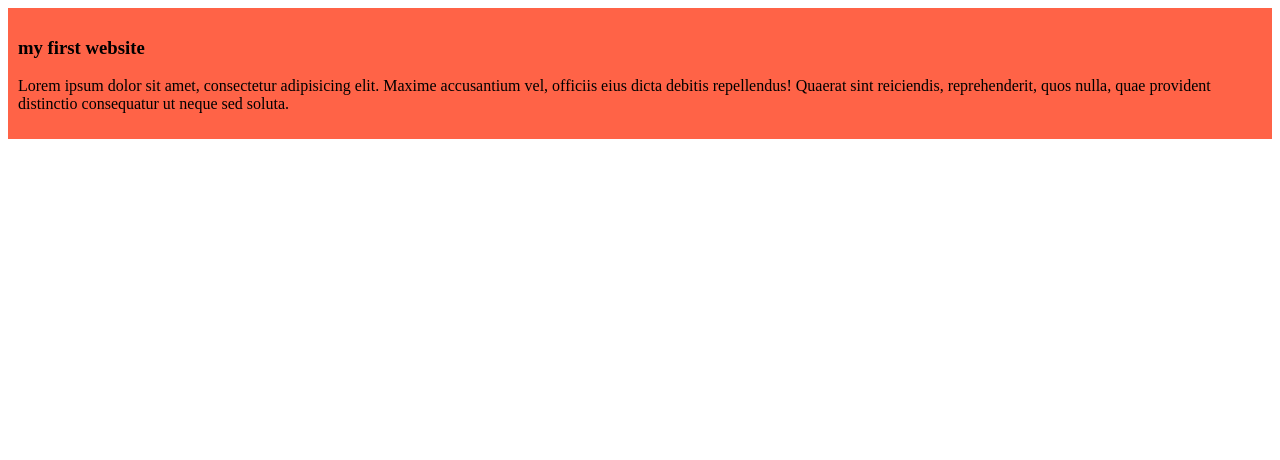
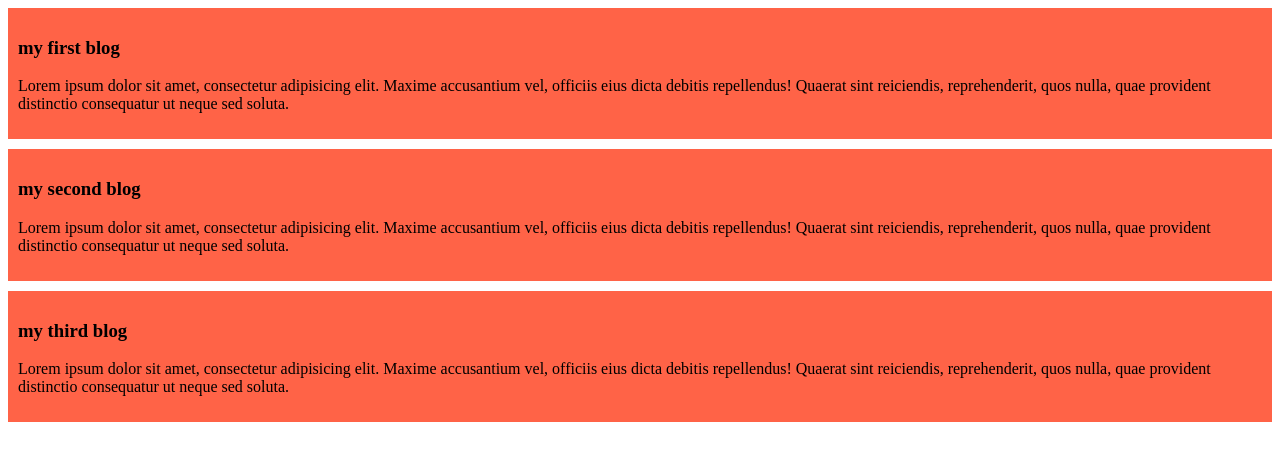
Before and after one commit to arif-5223/my-simple-website-, a plain HTML site: page index.html in a window 1280 px wide. Drawn offline with Linux system fonts and the light colour scheme.

Commit message:
added the second and third blog

```diff
--- a/index.html
+++ b/index.html
@@ -8,7 +8,15 @@
 </head>
 <body>
     <div>
-        <h3>my first website</h3>
+        <h3>my first blog</h3>
+        <p>Lorem ipsum dolor sit amet, consectetur adipisicing elit. Maxime accusantium vel, officiis eius dicta debitis repellendus! Quaerat sint reiciendis, reprehenderit, quos nulla, quae provident distinctio consequatur ut neque sed soluta.</p>
+    </div>
+    <div>
+        <h3>my second blog</h3>
+        <p>Lorem ipsum dolor sit amet, consectetur adipisicing elit. Maxime accusantium vel, officiis eius dicta debitis repellendus! Quaerat sint reiciendis, reprehenderit, quos nulla, quae provident distinctio consequatur ut neque sed soluta.</p>
+    </div>
+    <div>
+        <h3>my third blog</h3>
         <p>Lorem ipsum dolor sit amet, consectetur adipisicing elit. Maxime accusantium vel, officiis eius dicta debitis repellendus! Quaerat sint reiciendis, reprehenderit, quos nulla, quae provident distinctio consequatur ut neque sed soluta.</p>
     </div>
 
--- a/styles/blog.css
+++ b/styles/blog.css
@@ -1,4 +1,5 @@
 div{
     background-color: tomato;
     padding: 10px;
+    margin-bottom: 10px;
 }
```
